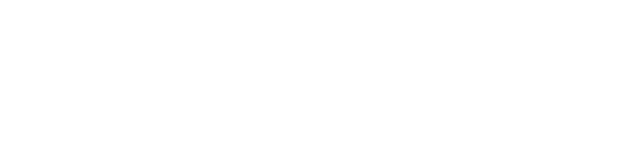
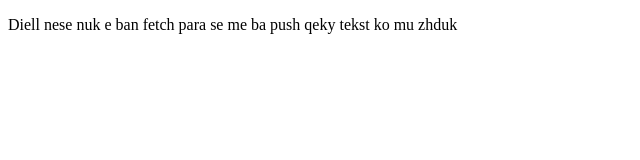
Before and after one commit to Dielldev/boomshaka, a plain HTML site: page index.html in a window 1280 px wide. Shown: the whole page, without its empty margins (0-640 px from the left). Drawn offline with Linux system fonts and the light colour scheme.

Commit message:
pushi2
asdasdasda

```diff
--- a/index.html
+++ b/index.html
@@ -5,5 +5,7 @@
     <meta name="viewport" content="width=device-width, initial-scale=1.0" />
     <title>TestingSggg</title>
   </head>
-  <body></body>
+  <body>
+    <p>Diell nese nuk e ban fetch para se me ba push qeky tekst ko mu zhduk</p>
+  </body>
 </html>
```
